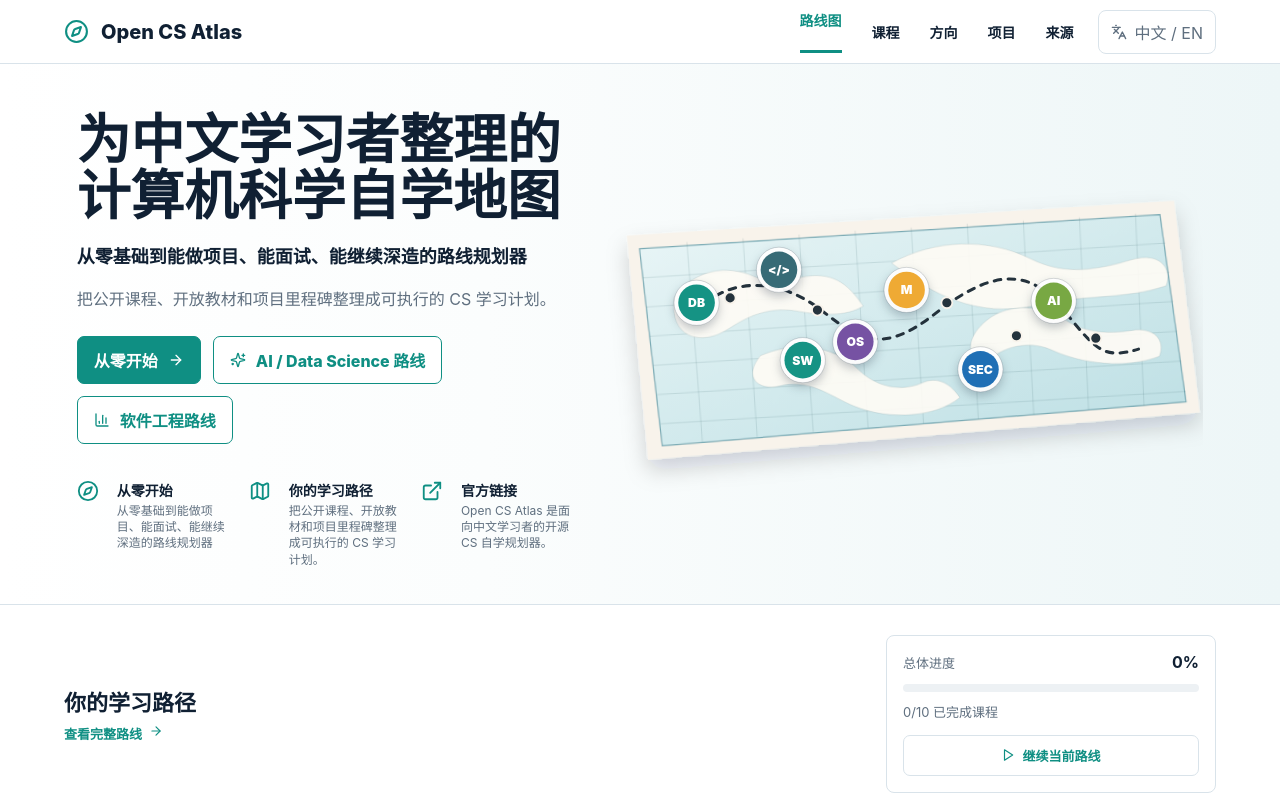
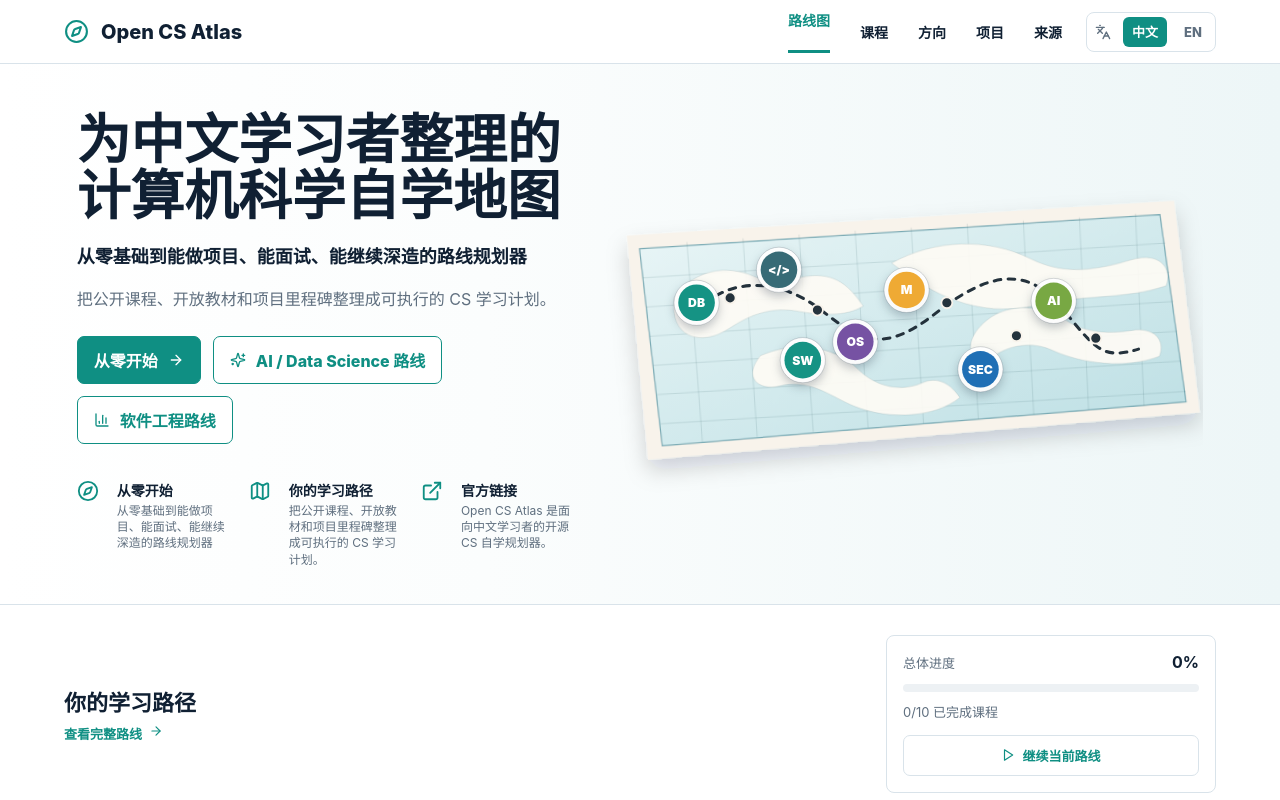
Before and after one commit to Rowan2005321/CS-learning, a React (Vite) app: page / in a window 1280 px wide. Shown: the top 800 px of the page. Built offline with nearby package versions, Linux system fonts and the light colour scheme.

Commit message:
Add bilingual project page switch

```diff
--- a/src/components/Header.jsx
+++ b/src/components/Header.jsx
@@ -3,10 +3,6 @@
 
 export function Header({ lang, onLanguageChange, t }) {
   const [isOpen, setIsOpen] = useState(false);
-
-  function switchLanguage() {
-    onLanguageChange(lang === "zh" ? "en" : "zh");
-  }
 
   return (
     <header className="site-header">
@@ -37,10 +33,27 @@
         ))}
       </nav>
 
-      <button className="lang-switch" type="button" onClick={switchLanguage}>
+      <div className="lang-switch" role="group" aria-label={t.languageToggle}>
         <Languages size={16} aria-hidden="true" />
-        {t.lang} / {t.switchLang}
-      </button>
+        <button
+          className={lang === "zh" ? "lang-option is-active" : "lang-option"}
+          type="button"
+          aria-pressed={lang === "zh"}
+          aria-label={t.switchToChinese}
+          onClick={() => onLanguageChange("zh")}
+        >
+          中文
+        </button>
+        <button
+          className={lang === "en" ? "lang-option is-active" : "lang-option"}
+          type="button"
+          aria-pressed={lang === "en"}
+          aria-label={t.switchToEnglish}
+          onClick={() => onLanguageChange("en")}
+        >
+          EN
+        </button>
+      </div>
     </header>
   );
 }
--- a/src/data/labels.js
+++ b/src/data/labels.js
@@ -38,6 +38,9 @@
     noResults: "No courses match the current filters.",
     lang: "English",
     switchLang: "中文",
+    languageToggle: "Language switcher",
+    switchToChinese: "Switch to Chinese",
+    switchToEnglish: "Switch to English",
     planner: "Study plan",
     weeklyHours: "Hours per week",
     routeEstimate:
@@ -126,6 +129,9 @@
     noResults: "当前筛选没有匹配课程。",
     lang: "中文",
     switchLang: "EN",
+    languageToggle: "语言切换",
+    switchToChinese: "切换到中文",
+    switchToEnglish: "切换到英文",
     planner: "学习计划",
     weeklyHours: "每周可学习小时数",
     routeEstimate: "如果每周学习 {hours} 小时，当前筛选路线预计约 {weeks} 周完成。",
--- a/src/main.jsx
+++ b/src/main.jsx
@@ -30,8 +30,23 @@
   });
 }
 
+function readInitialLanguage() {
+  if (typeof window === "undefined") return "zh";
+
+  const queryLang = new URLSearchParams(window.location.search).get("lang");
+  return queryLang === "en" || queryLang === "zh" ? queryLang : "zh";
+}
+
+function writeLanguageToUrl(nextLang) {
+  if (typeof window === "undefined") return;
+
+  const url = new URL(window.location.href);
+  url.searchParams.set("lang", nextLang);
+  window.history.replaceState({}, "", `${url.pathname}${url.search}${url.hash}`);
+}
+
 function App() {
-  const [lang, setLang] = useLocalStorage("open-cs-atlas-lang", "zh");
+  const [lang, setLang] = useLocalStorage("open-cs-atlas-lang", readInitialLanguage());
   const [savedIds, setSavedIds] = useLocalStorage("open-cs-atlas-saved", []);
   const [completedIds, setCompletedIds] = useLocalStorage("open-cs-atlas-completed", []);
   const [weeklyHours, setWeeklyHours] = useLocalStorage("open-cs-atlas-weekly-hours", 8);
@@ -46,8 +61,20 @@
   const t = labels[lang] ?? labels.zh;
 
   useEffect(() => {
+    const queryLang = new URLSearchParams(window.location.search).get("lang");
+    if ((queryLang === "en" || queryLang === "zh") && queryLang !== lang) {
+      setLang(queryLang);
+    }
+  }, [lang, setLang]);
+
+  useEffect(() => {
     document.documentElement.lang = lang === "zh" ? "zh-CN" : "en";
   }, [lang]);
+
+  function changeLanguage(nextLang) {
+    setLang(nextLang);
+    writeLanguageToUrl(nextLang);
+  }
 
   const filteredCourses = useMemo(() => filterCourses(courses, filters), [filters]);
   const progress = useMemo(() => calculateProgress(courses, completedIds), [completedIds]);
@@ -80,7 +107,7 @@
 
   return (
     <div className="app-shell">
-      <Header lang={lang} onLanguageChange={setLang} t={t} />
+      <Header lang={lang} onLanguageChange={changeLanguage} t={t} />
       <main>
         <Hero t={t} onSelectTrack={selectTrack} />
         <Roadmap
--- a/src/styles.css
+++ b/src/styles.css
@@ -147,7 +147,28 @@
 }
 
 .lang-switch {
-  padding: 9px 12px;
+  padding: 4px;
+}
+
+.lang-switch svg {
+  margin: 0 4px;
+  color: var(--muted);
+}
+
+.lang-option {
+  min-height: 30px;
+  border: 0;
+  border-radius: 6px;
+  padding: 5px 9px;
+  background: transparent;
+  color: var(--muted);
+  font-size: 13px;
+  font-weight: 800;
+}
+
+.lang-option.is-active {
+  background: var(--teal);
+  color: #ffffff;
 }
 
 .nav-toggle {
@@ -1070,7 +1091,15 @@
   }
 
   .lang-switch {
-    padding: 8px;
+    gap: 3px;
+  }
+
+  .lang-switch svg {
+    display: none;
+  }
+
+  .lang-option {
+    padding: 5px 7px;
     font-size: 12px;
   }
 
```
Also changed, not shown: 2 other files (tests, documents, lock files or other folders).
